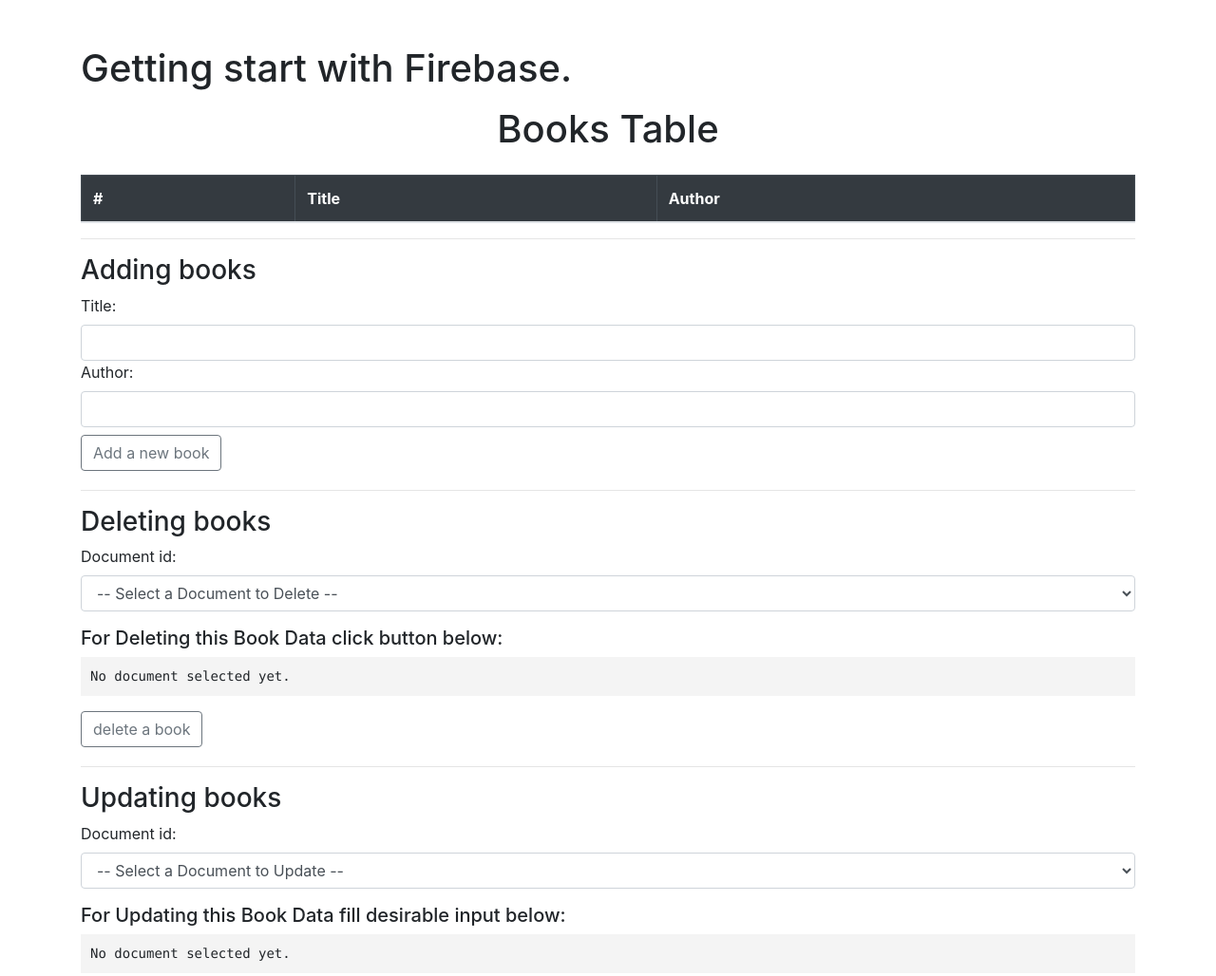
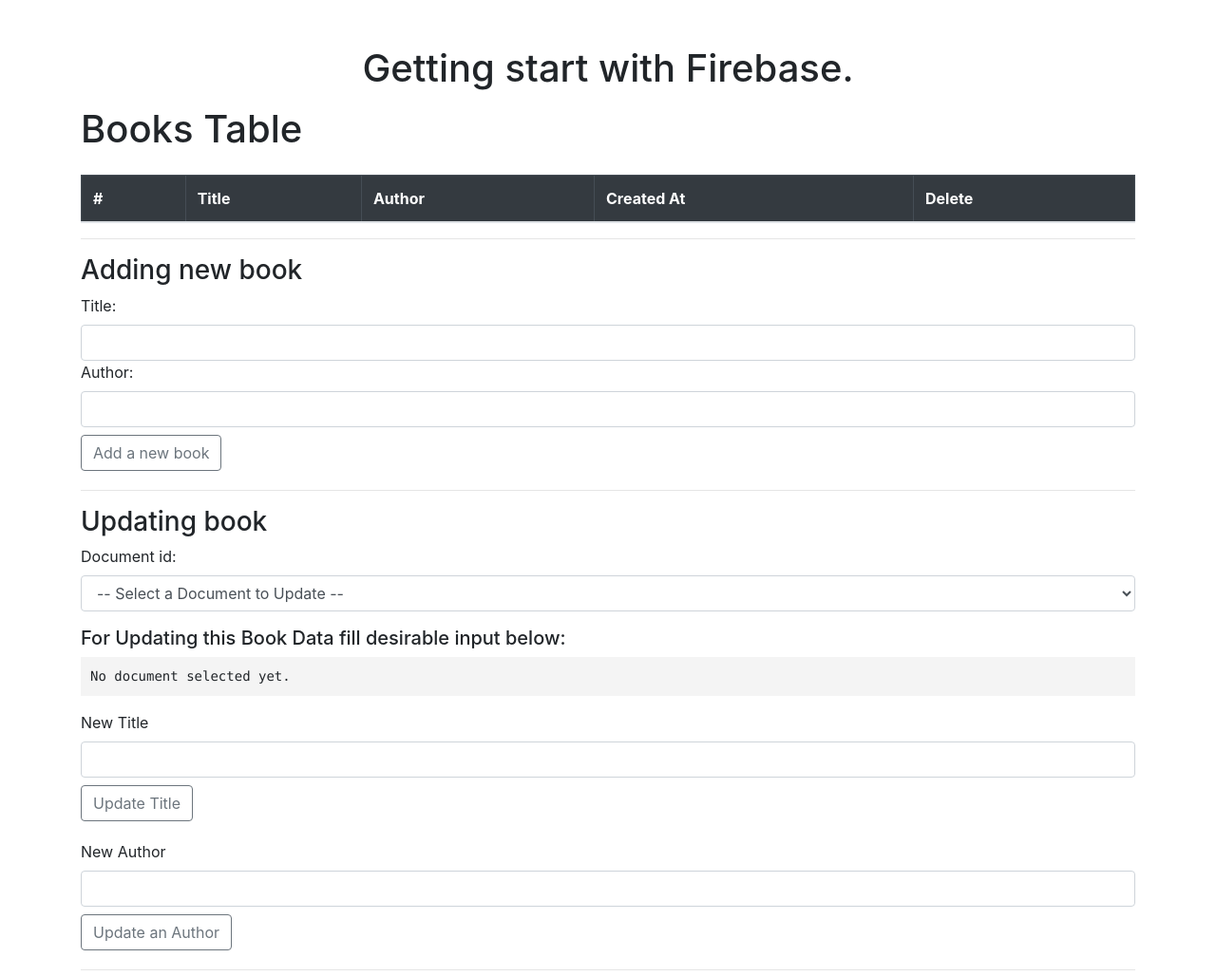
Before and after one commit to mzughbor/recovery-p-c02-s21-firebase-db, a plain HTML site: page index.html in a window 1280 px wide. Shown: the top 1028 px of the page at 95% size. Drawn offline with nearby package versions, Linux system fonts and the light colour scheme; no server answers.

Commit message:
finsihing

```diff
--- a/index.html
+++ b/index.html
@@ -39,15 +39,17 @@
 <body>
 
     <div class="container my-6">
-        <h1 class="pt-5 mb-3">Getting start with Firebase.</h1>
+        <h1 class="text-center pt-5 mb-3">Getting start with Firebase.</h1>
 
-        <h1 class="text-center mb-4">Books Table</h1>
+        <h1 class="mb-4">Books Table</h1>
         <table class="table table-bordered table-hover">
             <thead class="table-dark">
             <tr>
                 <th>#</th>
                 <th>Title</th>
                 <th>Author</th>
+                <th>Created At</th>
+                <th>Delete</th>
             </tr>
             </thead>
             <tbody id="books-table-body"></tbody>
@@ -55,7 +57,7 @@
 
         <hr>
 
-        <h3>Adding books</h3>
+        <h3>Adding new book</h3>
         <form class="add">
             <label for="title">Title:</label>
             <div class="input-group">
@@ -68,21 +70,7 @@
             <button class="btn btn-outline-secondary mt-2">Add a new book</button>
         </form>
         <hr>
-        <h3>Deleting books</h3>
-        <form class="delete">
-            <label for="SelectIdToDel">Document id:</label>
-            <div class="input-group">
-                <select name="SelectIdToDel" class="form-control documentSelectDelete">
-                    <option value="">-- Select a Document to Delete --</option>
-                </select>
-            </div>
-
-            <h5 class="mt-3">For Deleting this Book Data click button below:</h5>
-            <pre id="documentDisplayDelete">No document selected yet.</pre>
-            <button class="btn btn-outline-secondary">delete a book</button>
-        </form>
-        <hr>
-        <h3>Updating books</h3>
+        <h3>Updating book</h3>
         <form class="update-title">
             <label for="SelectId">Document id:</label>
             <div class="input-group">
```
Also changed, not shown: main.js.
